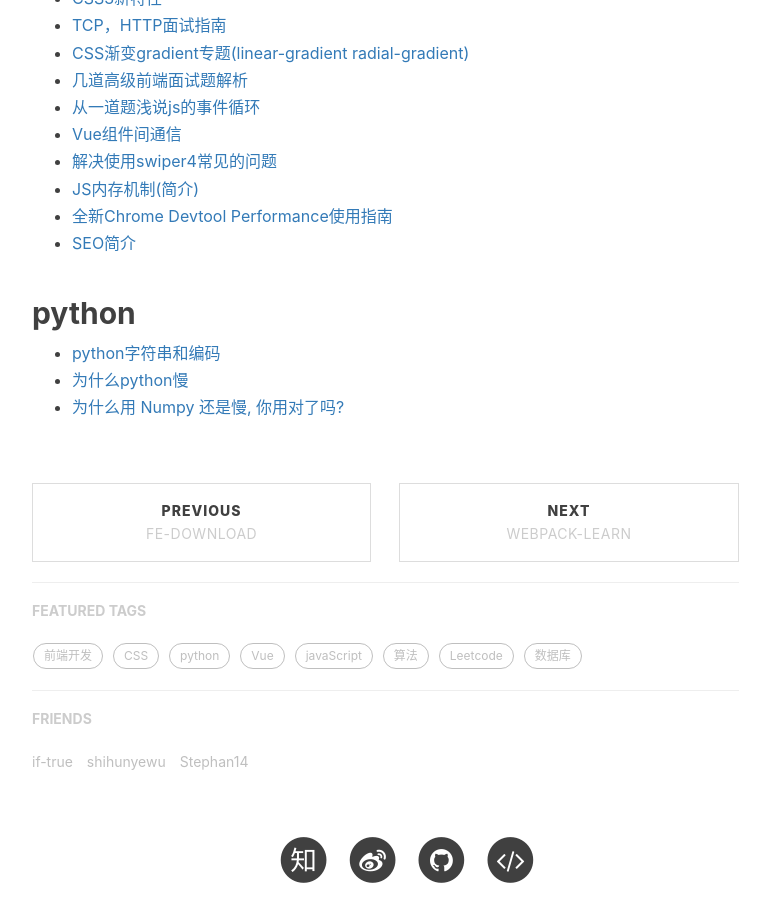
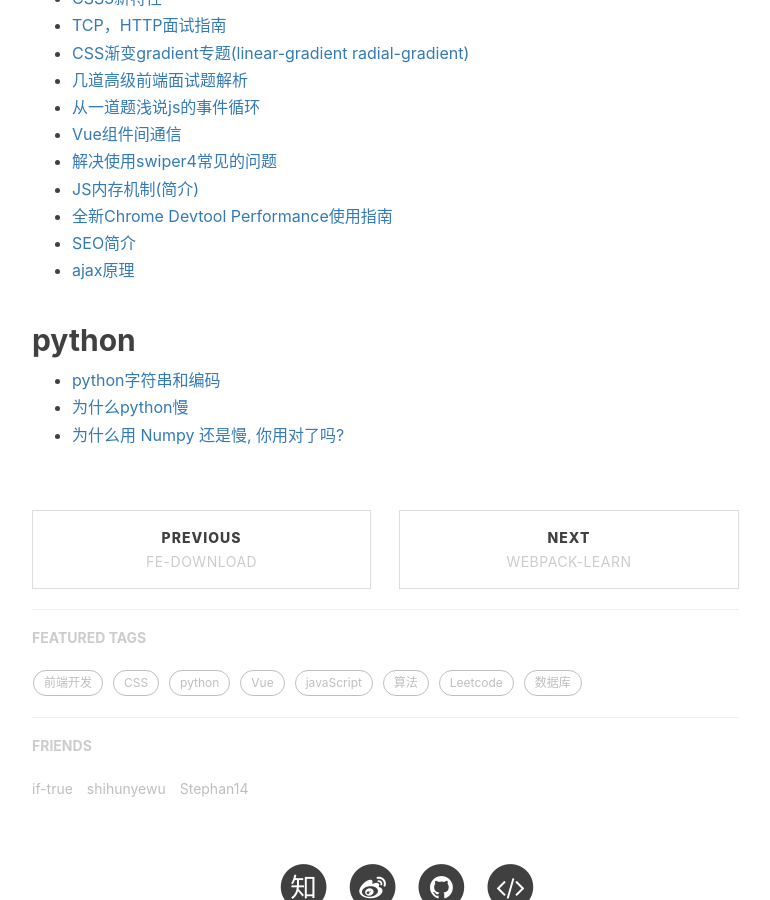
Before and after one commit to mickey0524/mickey0524.github.io, a Jekyll site: the page built from _posts/2017-10-20-superior-article.md, in a window 1280 px wide and 900 px high, scrolled down 1360 px. Shown: the whole window, without its empty margins (233-1003 px from the left). Built offline with Jekyll 4.4.1, drawn with Linux system fonts in a browser that asks for light colours; nearby versions of some CDN libraries; comment, search, counter and statistics services are not loaded.

Commit message:
feat(article): 增加优秀文章: ajax原理

```diff
--- a/_posts/2017-10-20-superior-article.md
+++ b/_posts/2017-10-20-superior-article.md
@@ -47,6 +47,7 @@ tags:
 * [JS内存机制(简介)](https://juejin.im/post/5b10ba336fb9a01e66164346?utm_source=gold_browser_extension)
 * [全新Chrome Devtool Performance使用指南](https://zhuanlan.zhihu.com/p/29879682)
 * [SEO简介](https://juejin.im/post/5b163fab5188257d571f1d17?utm_source=gold_browser_extension)
+* [ajax原理](https://juejin.im/post/5b1cebece51d4506ae71addf?utm_source=gold_browser_extension)
 
 ## python
 
```
